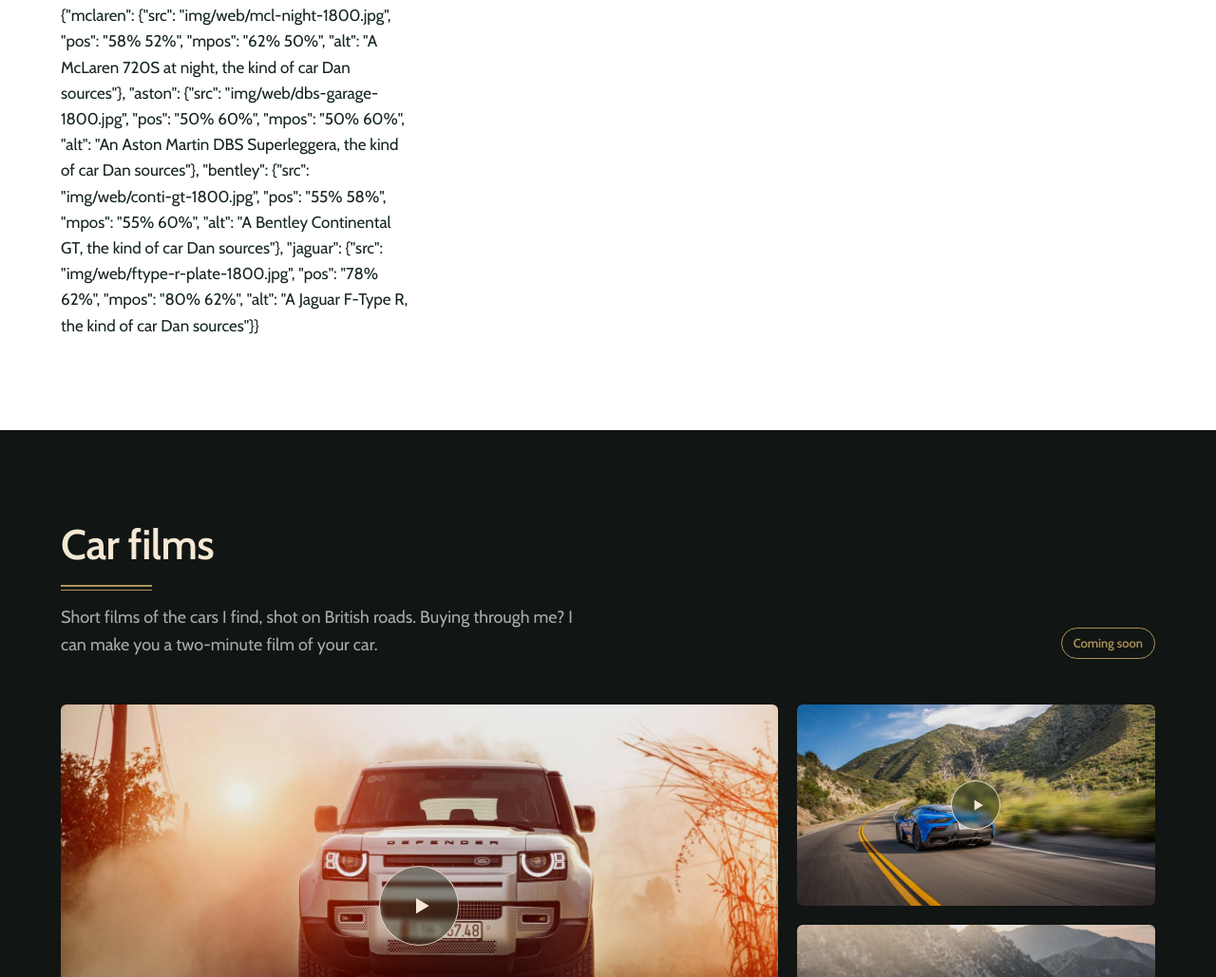
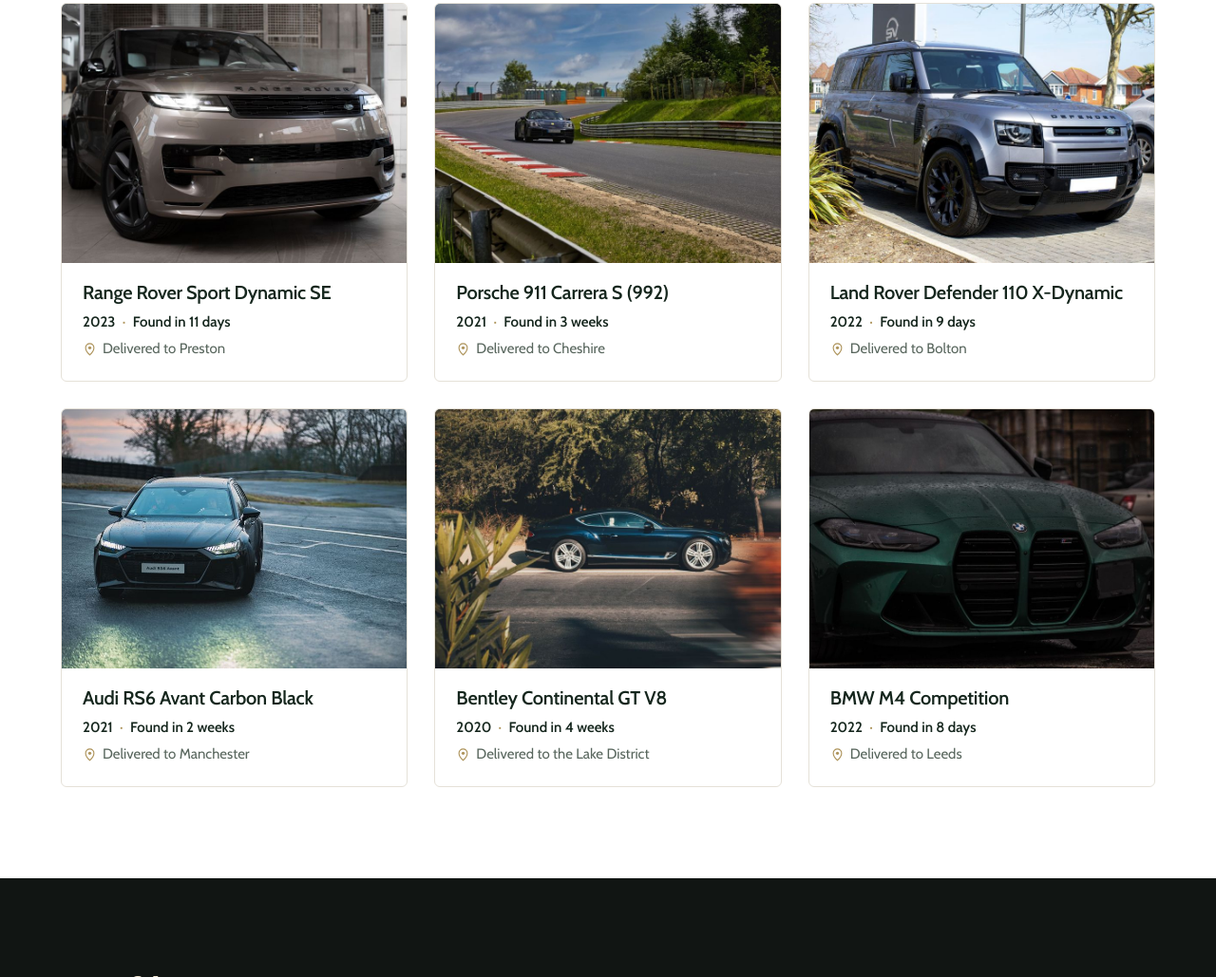
Before and after one commit to tomwilliams92-hue/dc-motoring-preview, a plain HTML site: page index.html in a window 1280 px wide. Shown: the part 1624-2653 px from the top of the page at 95% size. Drawn offline with Linux system fonts and the light colour scheme.

Commit message:
Update example website

```diff
--- a/index.html
+++ b/index.html
@@ -376,7 +376,55 @@ footer li svg{width:17px;height:17px;color:var(--accent)}
       <div><h2>Cars I've sourced</h2><span class="coach"></span><p class="intro">A few recent finds, and how long each one took.</p></div>
       <a class="link" href="#call">Ask me to find yours <svg viewBox="0 0 24 24" aria-hidden="true"><path d="M5 12h13m-5-5 5 5-5 5" fill="none" stroke="currentColor" stroke-width="2" stroke-linecap="round" stroke-linejoin="round"/></svg></a>
     </div>
-    <div class="grid3">{"mclaren": {"src": "img/web/mcl-night-1800.jpg", "pos": "58% 52%", "mpos": "62% 50%", "alt": "A McLaren 720S at night, the kind of car Dan sources"}, "aston": {"src": "img/web/dbs-garage-1800.jpg", "pos": "50% 60%", "mpos": "50% 60%", "alt": "An Aston Martin DBS Superleggera, the kind of car Dan sources"}, "bentley": {"src": "img/web/conti-gt-1800.jpg", "pos": "55% 58%", "mpos": "55% 60%", "alt": "A Bentley Continental GT, the kind of car Dan sources"}, "jaguar": {"src": "img/web/ftype-r-plate-1800.jpg", "pos": "78% 62%", "mpos": "80% 62%", "alt": "A Jaguar F-Type R, the kind of car Dan sources"}}
+    <div class="grid3">
+      <article class="car">
+        <div class="car-img"><img src="img/web/rrs-2023-900.jpg" alt="Range Rover Sport Dynamic SE" loading="lazy"></div>
+        <div class="car-body">
+          <h3>Range Rover Sport Dynamic SE</h3>
+          <p class="meta">2023 <span>·</span> Found in 11 days</p>
+          <p class="where"><svg viewBox="0 0 24 24" aria-hidden="true"><path d="M12 22s7-6.2 7-12a7 7 0 0 0-14 0c0 5.8 7 12 7 12z" fill="none" stroke="currentColor" stroke-width="1.8"/><circle cx="12" cy="10" r="2.6" fill="currentColor"/></svg>Delivered to Preston</p>
+        </div>
+      </article>
+      <article class="car">
+        <div class="car-img"><img src="img/web/p992-ring-900.jpg" alt="Porsche 911 Carrera S (992)" loading="lazy"></div>
+        <div class="car-body">
+          <h3>Porsche 911 Carrera S (992)</h3>
+          <p class="meta">2021 <span>·</span> Found in 3 weeks</p>
+          <p class="where"><svg viewBox="0 0 24 24" aria-hidden="true"><path d="M12 22s7-6.2 7-12a7 7 0 0 0-14 0c0 5.8 7 12 7 12z" fill="none" stroke="currentColor" stroke-width="1.8"/><circle cx="12" cy="10" r="2.6" fill="currentColor"/></svg>Delivered to Cheshire</p>
+        </div>
+      </article>
+      <article class="car">
+        <div class="car-img"><img src="img/web/defender-110-900.jpg" alt="Land Rover Defender 110 X-Dynamic" loading="lazy"></div>
+        <div class="car-body">
+          <h3>Land Rover Defender 110 X-Dynamic</h3>
+          <p class="meta">2022 <span>·</span> Found in 9 days</p>
+          <p class="where"><svg viewBox="0 0 24 24" aria-hidden="true"><path d="M12 22s7-6.2 7-12a7 7 0 0 0-14 0c0 5.8 7 12 7 12z" fill="none" stroke="currentColor" stroke-width="1.8"/><circle cx="12" cy="10" r="2.6" fill="currentColor"/></svg>Delivered to Bolton</p>
+        </div>
+      </article>
+      <article class="car">
+        <div class="car-img"><img src="img/web/rs6-dusk-900.jpg" alt="Audi RS6 Avant Carbon Black" loading="lazy"></div>
+        <div class="car-body">
+          <h3>Audi RS6 Avant Carbon Black</h3>
+          <p class="meta">2021 <span>·</span> Found in 2 weeks</p>
+          <p class="where"><svg viewBox="0 0 24 24" aria-hidden="true"><path d="M12 22s7-6.2 7-12a7 7 0 0 0-14 0c0 5.8 7 12 7 12z" fill="none" stroke="currentColor" stroke-width="1.8"/><circle cx="12" cy="10" r="2.6" fill="currentColor"/></svg>Delivered to Manchester</p>
+        </div>
+      </article>
+      <article class="car">
+        <div class="car-img"><img src="img/web/conti-gt-900.jpg" alt="Bentley Continental GT V8" loading="lazy"></div>
+        <div class="car-body">
+          <h3>Bentley Continental GT V8</h3>
+          <p class="meta">2020 <span>·</span> Found in 4 weeks</p>
+          <p class="where"><svg viewBox="0 0 24 24" aria-hidden="true"><path d="M12 22s7-6.2 7-12a7 7 0 0 0-14 0c0 5.8 7 12 7 12z" fill="none" stroke="currentColor" stroke-width="1.8"/><circle cx="12" cy="10" r="2.6" fill="currentColor"/></svg>Delivered to the Lake District</p>
+        </div>
+      </article>
+      <article class="car">
+        <div class="car-img"><img src="img/web/bmw-green-900.jpg" alt="BMW M4 Competition" loading="lazy"></div>
+        <div class="car-body">
+          <h3>BMW M4 Competition</h3>
+          <p class="meta">2022 <span>·</span> Found in 8 days</p>
+          <p class="where"><svg viewBox="0 0 24 24" aria-hidden="true"><path d="M12 22s7-6.2 7-12a7 7 0 0 0-14 0c0 5.8 7 12 7 12z" fill="none" stroke="currentColor" stroke-width="1.8"/><circle cx="12" cy="10" r="2.6" fill="currentColor"/></svg>Delivered to Leeds</p>
+        </div>
+      </article>
     </div>
   </div>
 </section>
```
